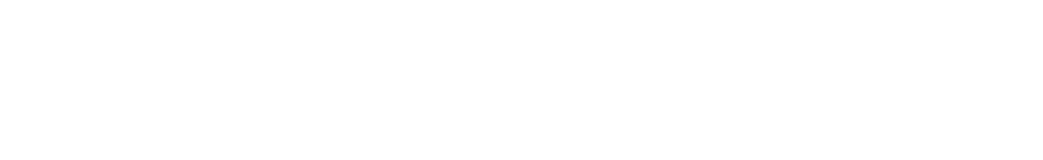
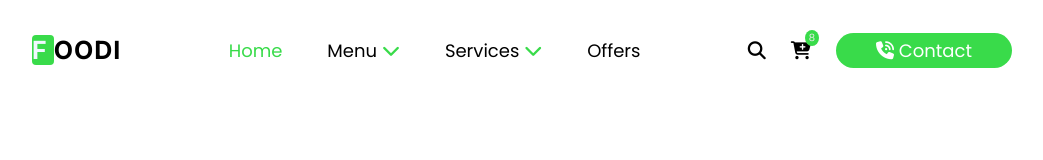
Before and after one commit to hamimhossainm/restaurant-template, a plain HTML site: page index.html in a window 1280 px wide. Shown: the whole page, without its empty margins (118-1161 px from the left). Drawn offline with Linux system fonts and the light colour scheme.

Commit message:
Navbar Done

```diff
--- a/index.html
+++ b/index.html
@@ -3,7 +3,64 @@
   <head>
     <meta charset="UTF-8" />
     <meta name="viewport" content="width=device-width, initial-scale=1.0" />
-    <title>Document</title>
+    <title>Foodi</title>
+    <link rel="stylesheet" href="/style.css" />
+    <link rel="preconnect" href="https://fonts.googleapis.com" />
+    <link rel="preconnect" href="https://fonts.gstatic.com" crossorigin />
+    <link
+      href="https://fonts.googleapis.com/css2?family=Inter:ital,opsz,wght@0,14..32,100..900;1,14..32,100..900&display=swap"
+      rel="stylesheet"
+    />
+    <link rel="preconnect" href="https://fonts.googleapis.com" />
+    <link rel="preconnect" href="https://fonts.gstatic.com" crossorigin />
+    <link
+      href="https://fonts.googleapis.com/css2?family=Inter:ital,opsz,wght@0,14..32,100..900;1,14..32,100..900&family=Poppins:ital,wght@0,100;0,200;0,300;0,400;0,500;0,600;0,700;0,800;0,900;1,100;1,200;1,300;1,400;1,500;1,600;1,700;1,800;1,900&display=swap"
+      rel="stylesheet"
+    />
+    <link
+      rel="stylesheet"
+      href="https://cdnjs.cloudflare.com/ajax/libs/font-awesome/6.6.0/css/all.min.css"
+      integrity="sha512-Kc323vGBEqzTmouAECnVceyQqyqdsSiqLQISBL29aUW4U/M7pSPA/gEUZQqv1cwx4OnYxTxve5UMg5GT6L4JJg=="
+      crossorigin="anonymous"
+      referrerpolicy="no-referrer"
+    />
   </head>
-  <body></body>
+  <body>
+    <!-- Header Start -->
+    <header id="home">
+      <nav class="navbar">
+        <div class="logo"><span>F</span>OODI</div>
+
+        <div class="menu">
+          <ul>
+            <li><a class="activeColor" href="#home">Home</a></li>
+            <li>
+              <a class="menuColor" href="#menu"
+                >Menu <i class="fa-solid fa-chevron-down"></i
+              ></a>
+            </li>
+            <li>
+              <a class="menuColor" href="#service"
+                >Services <i class="fa-solid fa-chevron-down"></i
+              ></a>
+            </li>
+            <li><a class="menuColor" href="#offer">Offers</a></li>
+          </ul>
+        </div>
+
+        <div class="s-menu">
+          <ul>
+            <li><i class="fa-solid fa-magnifying-glass"></i></li>
+            <li class="cart"><i class="fa-solid fa-cart-plus"></i></li>
+            <li>
+              <a href="#contact"
+                ><i class="fa-solid fa-phone-volume"></i> Contact</a
+              >
+            </li>
+          </ul>
+        </div>
+      </nav>
+    </header>
+    <!-- Header End -->
+  </body>
 </html>
--- /dev/null
+++ b/style.css
@@ -0,0 +1,105 @@
+* {
+  margin: 0;
+  padding: 0;
+  box-sizing: border-box;
+  outline: 0;
+  list-style-type: none;
+  text-decoration: none;
+}
+
+html {
+  scroll-behavior: smooth;
+}
+
+body {
+  background-color: white;
+  font-family: "Poppins", sans-serif;
+}
+
+/* Header Start */
+.navbar {
+  height: 100px;
+  display: flex;
+  justify-content: space-between;
+  align-items: center;
+  margin-left: 150px;
+  margin-right: 150px;
+}
+
+.logo {
+  font-family: "Inter", sans-serif;
+  font-size: 25px;
+  font-weight: bolder;
+  letter-spacing: 1px;
+}
+
+.logo span {
+  background-color: #39db4a;
+  color: aliceblue;
+  border-radius: 4px;
+  padding-right: 6px;
+}
+
+.menu ul {
+  display: flex;
+  column-gap: 45px;
+  font-size: 18px;
+}
+
+.activeColor {
+  color: #39db4a;
+}
+
+.menuColor {
+  color: black;
+}
+
+.menu ul li a i {
+  color: #39db4a;
+}
+
+.menu ul li a:hover i {
+  transform: translateY(5px);
+  transition: 0.7s ease-in-out;
+}
+
+.s-menu ul {
+  display: flex;
+  gap: 25px;
+}
+
+.s-menu ul li {
+  font-size: 18px;
+  cursor: pointer;
+}
+
+.cart {
+  position: relative;
+}
+
+.cart::after {
+  position: absolute;
+  content: "8";
+  color: #eaebea;
+  left: 14px;
+  top: -7px;
+  background-color: #39db4a;
+  border-radius: 100%;
+  font-size: 10px;
+  width: 14px;
+  display: flex;
+  justify-content: center;
+}
+
+.s-menu ul li a {
+  color: white;
+  background-color: #39db4a;
+  padding: 5px 40px;
+  border-radius: 50px;
+}
+
+.s-menu ul li a i {
+  color: white;
+  background-color: #39db4a;
+}
+/* Header End */
```
